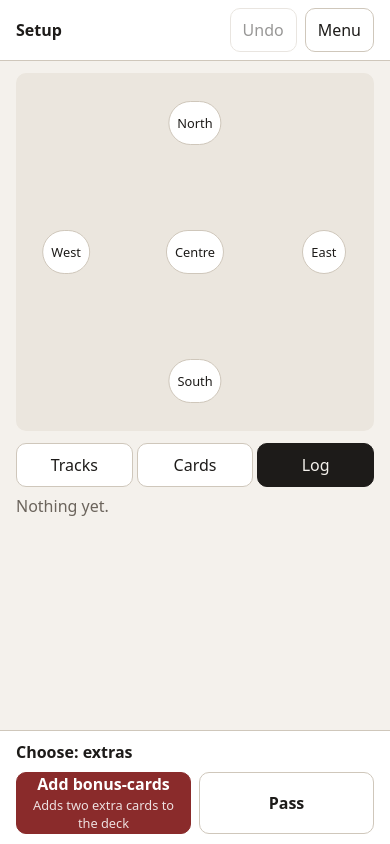
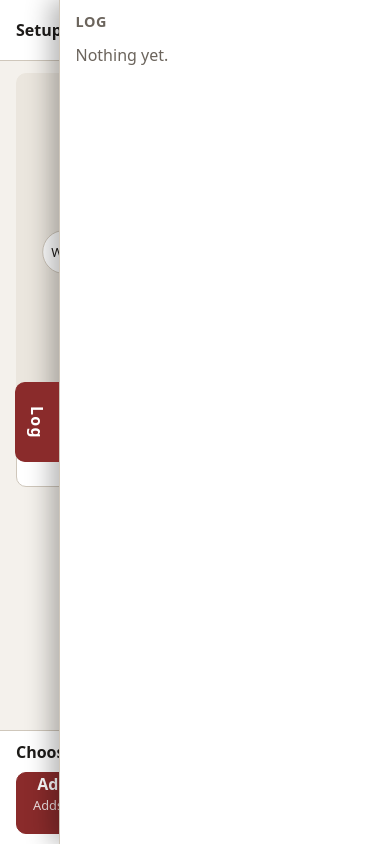
Before and after one commit to Malbios/solo-horror-engine, a website built with Vite: page index.html in a window 390 px wide. Both pictures are taken after a click on the button "Log". Built offline with nearby package versions, Linux system fonts and the light colour scheme.

Commit message:
Show the log in a slide-in drawer
The log leaves the panel tabs and opens over everything from a tag on
the right edge. Tapping the tag or pressing Escape closes it again.

```diff
--- a/index.html
+++ b/index.html
@@ -25,6 +25,18 @@
       </main>
       <footer id="decision" class="decision" aria-label="Your move"></footer>
     </div>
+    <aside id="log-drawer" class="log-drawer" aria-label="Log">
+      <button
+        id="log-tag"
+        type="button"
+        class="log-tag"
+        aria-expanded="false"
+        aria-controls="log-body"
+      >
+        Log
+      </button>
+      <div id="log-body" class="log-drawer-body" inert></div>
+    </aside>
     <dialog id="sheet" class="sheet"></dialog>
     <script type="module" src="/src/ui/main.ts"></script>
   </body>
--- a/src/ui/main.ts
+++ b/src/ui/main.ts
@@ -54,9 +54,9 @@ const ADD_ONS_KEY = "solo-horror-engine:add-ons";
 const SAVE_KEY_PREFIX = "solo-horror-engine:save:";
 
 type ActivePack = { pack: Pack; fromFile: boolean; addOns: AddOn[]; notice: string };
-const PANELS = ["tracks", "cards", "log"] as const;
+const PANELS = ["tracks", "cards"] as const;
 type Panel = (typeof PANELS)[number];
-const PANEL_TITLES: Record<Panel, string> = { tracks: "Tracks", cards: "Cards", log: "Log" };
+const PANEL_TITLES: Record<Panel, string> = { tracks: "Tracks", cards: "Cards" };
 
 type Session = {
   seed: number;
@@ -81,7 +81,12 @@ function start(active: ActivePack, library: LibraryStore, engine: Engine, store:
   const panels = requireElement("panels", HTMLElement);
   const decisionBar = requireElement("decision", HTMLElement);
   const notice = requireElement("notice", HTMLParagraphElement);
-  const sheet = createSheet(requireElement("sheet", HTMLDialogElement));
+  const sheetDialog = requireElement("sheet", HTMLDialogElement);
+  const sheet = createSheet(sheetDialog);
+  const logDrawer = requireElement("log-drawer", HTMLElement);
+  const logTag = requireElement("log-tag", HTMLButtonElement);
+  const logBody = requireElement("log-body", HTMLDivElement);
+  let logOpen = false;
   const identity = {
     engineVersion: ENGINE_VERSION,
     packId: pack.meta.id,
@@ -122,6 +127,10 @@ function start(active: ActivePack, library: LibraryStore, engine: Engine, store:
     notice.hidden = message === "";
     renderTabs();
     const current = session;
+    logBody.replaceChildren(
+      h("h2", { className: "log-drawer-title", text: "Log" }),
+      renderLog(current?.log ?? []),
+    );
     if (current === null) {
       roundText.textContent = "";
       undoButton.disabled = true;
@@ -150,7 +159,6 @@ function start(active: ActivePack, library: LibraryStore, engine: Engine, store:
     panels.replaceChildren(
       panelSection("tracks", renderTracks(shown, labels)),
       panelSection("cards", renderZones(shown, labels, openCard)),
-      panelSection("log", renderLog(current.log)),
     );
     decisionBar.replaceChildren(
       ...renderDecision(shown, actions, labels, {
@@ -424,6 +432,18 @@ function start(active: ActivePack, library: LibraryStore, engine: Engine, store:
     }
   }
 
+  function showLog(open: boolean): void {
+    logOpen = open;
+    logDrawer.toggleAttribute("data-open", open);
+    logTag.setAttribute("aria-expanded", String(open));
+    logBody.inert = !open;
+    if (open) logBody.scrollTop = 0;
+  }
+
+  logTag.addEventListener("click", () => showLog(!logOpen));
+  document.addEventListener("keydown", (event) => {
+    if (event.key === "Escape" && logOpen && !sheetDialog.open) showLog(false);
+  });
   undoButton.addEventListener("click", takeBack);
   menuButton.addEventListener("click", () => openMenu());
 
--- a/src/ui/style.css
+++ b/src/ui/style.css
@@ -258,7 +258,7 @@ h3 {
 
 .tabs {
   display: grid;
-  grid-template-columns: repeat(3, 1fr);
+  grid-template-columns: repeat(2, 1fr);
   gap: 4px;
 }
 
@@ -273,8 +273,7 @@ h3 {
 }
 
 .panels[data-active="tracks"] .panel[data-panel="tracks"],
-.panels[data-active="cards"] .panel[data-panel="cards"],
-.panels[data-active="log"] .panel[data-panel="log"] {
+.panels[data-active="cards"] .panel[data-panel="cards"] {
   display: block;
 }
 
@@ -404,6 +403,59 @@ h3 {
   padding-left: 1.2em;
   color: var(--muted);
   font-size: 0.9rem;
+}
+
+.log-drawer {
+  position: fixed;
+  top: 0;
+  right: 0;
+  bottom: 0;
+  z-index: 10;
+  width: min(85vw, 380px);
+  transform: translateX(100%);
+  transition: transform 0.2s ease;
+}
+
+.log-drawer[data-open] {
+  transform: none;
+  box-shadow: -8px 0 24px rgb(0 0 0 / 0.3);
+}
+
+.log-tag {
+  position: absolute;
+  top: 50%;
+  right: 100%;
+  transform: translateY(-50%);
+  writing-mode: vertical-rl;
+  min-height: 80px;
+  padding: 12px 0;
+  border-right: none;
+  border-radius: var(--radius) 0 0 var(--radius);
+  background: var(--accent);
+  border-color: var(--accent);
+  color: var(--accent-text);
+  font-weight: 600;
+  letter-spacing: 0.08em;
+}
+
+.log-drawer-body {
+  height: 100%;
+  overflow-y: auto;
+  overscroll-behavior: contain;
+  display: grid;
+  align-content: start;
+  gap: 4px;
+  padding: max(12px, env(safe-area-inset-top)) max(16px, env(safe-area-inset-right))
+    max(12px, env(safe-area-inset-bottom)) 16px;
+  background: var(--surface);
+  border-left: 1px solid var(--line);
+}
+
+.log-drawer-title {
+  font-size: 0.9rem;
+  color: var(--muted);
+  text-transform: uppercase;
+  letter-spacing: 0.04em;
 }
 
 .plain-list {
```
Also changed, not shown: CLAUDE.md (+1 -1 lines).
